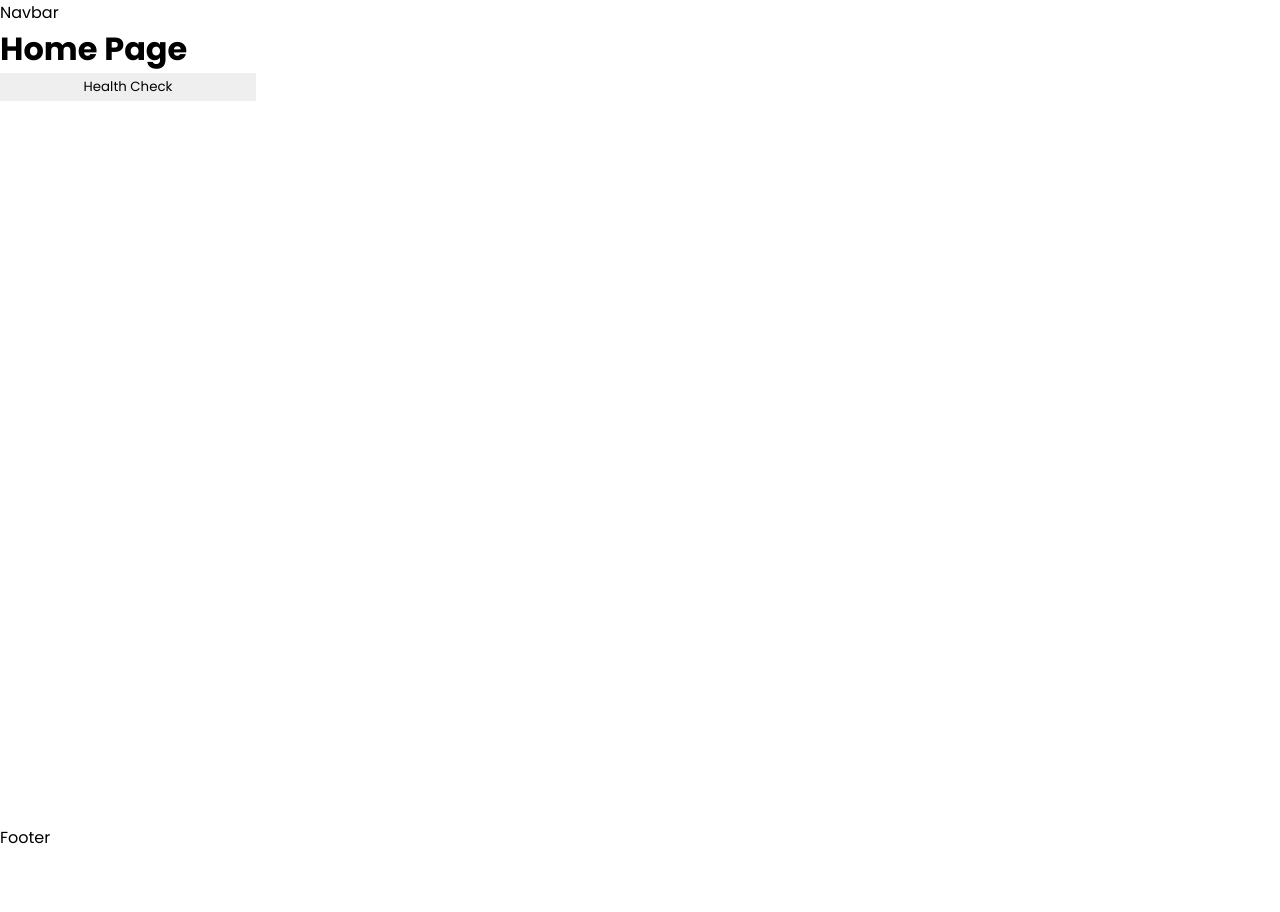
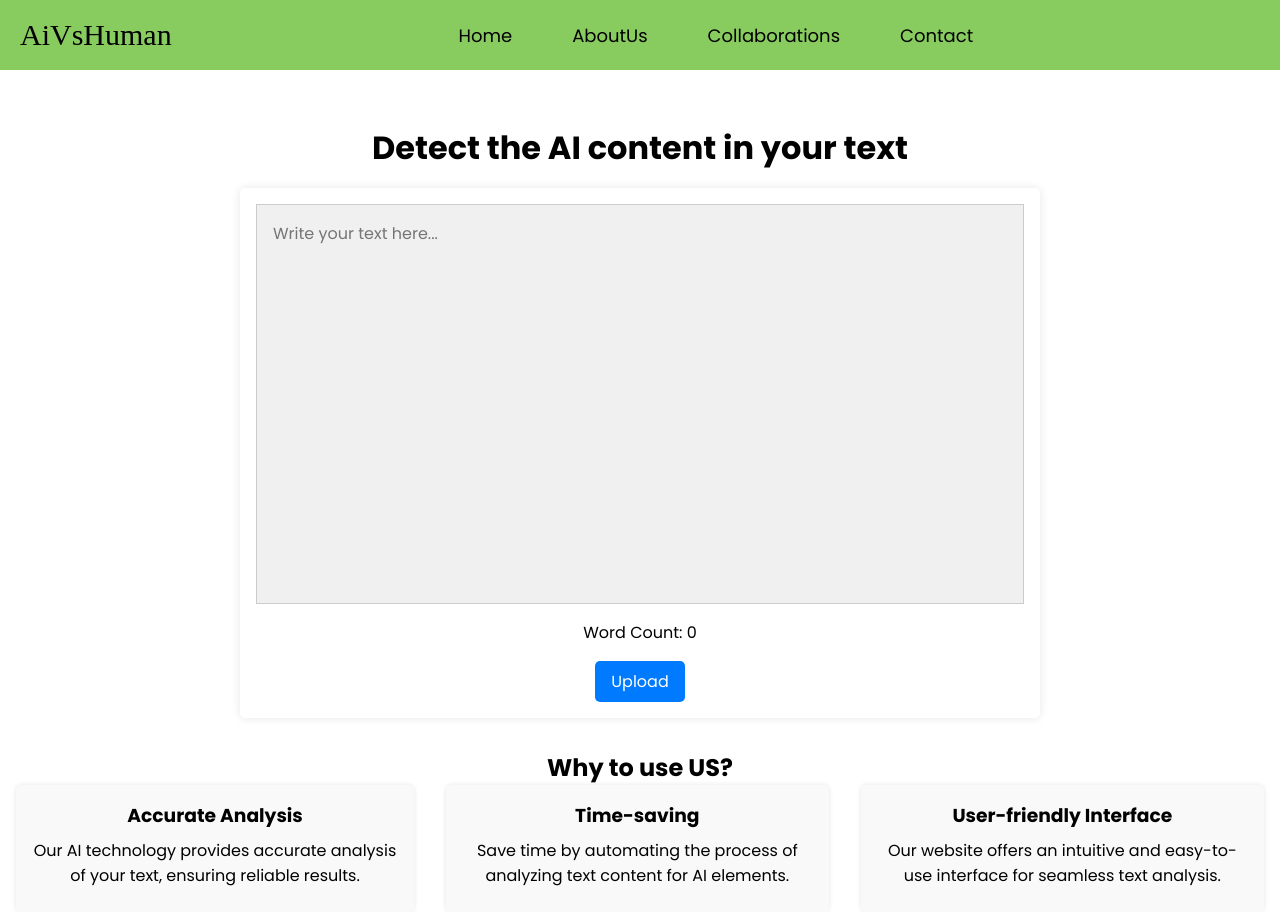
Before and after one commit to Dimpal-Kalita/AIvsHuman, a React (Vite) app: page / in a window 1280 px wide. Before the commit the page ends 850 px from the top, so only its background shows below. Built offline with nearby package versions, Linux system fonts and the light colour scheme.

Commit message:
UPD: home page created

```diff
--- a/src/App.jsx
+++ b/src/App.jsx
@@ -2,7 +2,7 @@ import { Routes, Route } from "react-router-dom";
 
 import { Home, Error } from "./Pages";
 
-import { Navbar, Footer } from "./Components";
+import { Navbar } from "./Components";
 
 const App = () => {
   return (
@@ -12,7 +12,7 @@ const App = () => {
         <Route path="/" element={<Home />} />
         <Route path="*" element={<Error />} />
       </Routes>
-      <Footer />
+      {/* <Footer /> */}
     </>
   );
 };
--- a/src/Components/Navbar/Navbar.jsx
+++ b/src/Components/Navbar/Navbar.jsx
@@ -1,5 +1,56 @@
+import React, { useState } from "react";
+import styles from "./Navbar.module.scss";
+
 const Navbar = () => {
-  return <nav>Navbar</nav>;
+  const [isActive, setIsActive] = useState(false);
+  const toggleActiveClass = () => {
+    setIsActive(!isActive);
+  };
+  const removeActive = () => {
+    setIsActive(false);
+  };
+  return (
+    <div className="App">
+      <header className="App-header">
+        <nav className={`${styles.navbar}`}>
+          {/* logo */}
+          <a href="#home" className={`${styles.logo}`}>
+            AiVsHuman
+          </a>
+          <ul className={`${styles.navMenu} ${isActive ? styles.active : ""}`}>
+            <div onClick={removeActive}>
+              <a href="#home" className={`${styles.navLink}`}>
+                Home
+              </a>
+            </div>
+            <div onClick={removeActive}>
+              <a href="#home" className={`${styles.navLink}`}>
+                AboutUs
+              </a>
+            </div>
+            <div onClick={removeActive}>
+              <a href="#home" className={`${styles.navLink}`}>
+                Collaborations
+              </a>
+            </div>
+            <div onClick={removeActive}>
+              <a href="#home" className={`${styles.navLink}`}>
+                Contact
+              </a>
+            </div>
+          </ul>
+          <div
+            className={`${styles.hamburger} ${isActive ? styles.active : ""}`}
+            onClick={toggleActiveClass}
+          >
+            <span className={`${styles.bar}`}></span>
+            <span className={`${styles.bar}`}></span>
+            <span className={`${styles.bar}`}></span>
+          </div>
+        </nav>
+      </header>
+    </div>
+  );
 };
 
 export default Navbar;
--- a/src/Components/Navbar/Navbar.module.scss
+++ b/src/Components/Navbar/Navbar.module.scss
@@ -0,0 +1,94 @@
+* {
+  padding: 0;
+  margin: 0;
+  box-sizing: border-box;
+}
+
+ul {
+  list-style: none;
+}
+
+a {
+  text-decoration: none;
+  color: black;
+  font-size: 18px;
+}
+
+/* navbar */
+.navbar {
+  background-color: rgb(136, 203, 95);
+  padding: 10px 20px;
+  display: flex;
+  justify-content: space-between;
+  align-items: center;
+  gap: 40px;
+  min-height: 70px;
+}
+
+/* logo  */
+.logo {
+  font-size: 30px;
+  font-family: "Lobster", cursive;
+}
+
+/* ul  */
+.navMenu {
+  display: flex;
+  justify-content: space-between;
+  align-items: center;
+  gap: 60px;
+}
+
+/* media queries */
+
+@media screen and (max-width: 780px) {
+  /* hamburger */
+  .hamburger {
+    display: block;
+    cursor: pointer;
+  }
+
+  .bar {
+    background-color: #120f0b;
+    width: 20px;
+    height: 3px;
+    display: block;
+    margin: 5px;
+    -webkit-transition: 0.3s ease-in-out;
+    transition: 0.3s ease-in-out;
+  }
+
+  /* adding active class to the bars  */
+  .hamburger.active .bar:nth-child(2) {
+    opacity: 0;
+  }
+  .hamburger.active .bar:nth-child(1) {
+    transform: translateY(8px) rotate(45deg);
+  }
+  .hamburger.active .bar:nth-child(3) {
+    transform: translateY(-8px) rotate(-45deg);
+  }
+
+  /* navMenu */
+
+  .navMenu {
+    position: absolute;
+    flex-direction: column;
+    gap: 0;
+    top: 70px;
+    left: -100%;
+    text-align: start;
+    width: 100%;
+    transition: 0.7s ease-in-out;
+    background-color: rgb(136, 203, 95);
+    padding: 10px;
+  }
+
+  .navMenu.active {
+    left: 0;
+  }
+
+  .navMenu li {
+    margin: 16px 0;
+  }
+}
--- a/src/Pages/Home/Home.jsx
+++ b/src/Pages/Home/Home.jsx
@@ -1,31 +1,67 @@
-import { Button } from "../../Components";
-import { useFetchOnAction } from "../../Hooks";
-
-import style from "./Home.module.scss";
+import React, { useState } from "react";
+import styles from "./Home.module.scss";
 
 const Home = () => {
-  const [fetchData, fetchFunc] = useFetchOnAction();
+  const [text, setText] = useState("");
 
-  const { data, loading, error } = fetchData;
-
-  const handleClick = () => {
-    fetchFunc("/db/demo.json");
+  const handleTextChange = (e) => {
+    setText(e.target.value);
   };
 
+  const handleUpload = () => {
+    console.log("Text uploaded:", text);
+  };
+
+  // Word counter function
+  const wordCount = text.trim().split(/\s+/).filter(Boolean).length;
+
   return (
-    <main className={style.home}>
-      {loading ? (
-        <h1>Loading...</h1>
-      ) : (
-        <>
-          <h1>Home Page</h1>
-          {error ? <h2 className={style.error}>{error}</h2> : <h2>{data?.msg}</h2>}
-          <Button type="button" onClick={handleClick}>
-            Health Check
-          </Button>
-        </>
-      )}
-    </main>
+    <div className={styles.homeContainer}>
+      {/* <div className={styles.home1}> */}
+      <div className={styles.titleContainer}>
+        <h1>Detect the AI content in your text</h1>
+      </div>
+      <div className={styles.textAreaContainer}>
+        <textarea
+          className={styles.formControl}
+          rows="25"
+          value={text}
+          onChange={handleTextChange}
+          placeholder="Write your text here..."
+        />
+        <div className={styles.wordCounter}>Word Count: {wordCount}</div>
+        <button className={styles.uploadButton} onClick={handleUpload}>
+          Upload
+        </button>
+      </div>
+      {/* </div> */}
+
+      {/* <div className={styles.whyUseWebsite}> */}
+      <h2>Why to use US?</h2>
+      <div className={styles.cardContainer}>
+        <div className={styles.card}>
+          <h3>Accurate Analysis</h3>
+          <p>
+            Our AI technology provides accurate analysis of your text, ensuring reliable
+            results.
+          </p>
+        </div>
+        <div className={styles.card}>
+          <h3>Time-saving</h3>
+          <p>
+            Save time by automating the process of analyzing text content for AI elements.
+          </p>
+        </div>
+        <div className={styles.card}>
+          <h3>User-friendly Interface</h3>
+          <p>
+            Our website offers an intuitive and easy-to-use interface for seamless text
+            analysis.
+          </p>
+        </div>
+      </div>
+    </div>
+    // </div>
   );
 };
 
--- a/src/Pages/Home/Home.module.scss
+++ b/src/Pages/Home/Home.module.scss
@@ -1,10 +1,102 @@
-// This is a part of Template
-.home {
-  height: 100vh;
-  h1 {
-    font-weight: bold;
-  }
-  .error {
-    color: red;
-  }
+.homeContainer {
+  display: flex;
+  flex-direction: column;
+  align-items: center;
+  justify-content: center;
+  height: 90vh;
+  // background-color: #dfe8dd; /* Light shade background */
+  padding: 1rem; /* Add some padding */
+  margin-top: 3rem; /* Add some margin to separate from the navbar */
 }
+.titleContainer {
+  // text-align: center;
+  // margin-bottom: 2rem; /* Add some margin to separate from the next section */
+  // background-color: #dfe8dd; /* Light shade background */
+}
+.home1 {
+  margin-top: 14rem;
+}
+.homeContainer h1 {
+  margin-top: 5rem;
+  margin-bottom: 1rem; /* Add some margin to separate from the next section */
+}
+
+.textAreaContainer {
+  width: 80%;
+  max-width: 800px; /* Set a max width */
+  display: flex;
+  flex-direction: column;
+  align-items: center;
+  justify-content: center;
+  background-color: #fff; /* White background for textarea container */
+  padding: 1rem;
+  border-radius: 5px; /* Add border radius */
+  box-shadow: 0 0 10px rgba(0, 0, 0, 0.1); /* Add box shadow */
+  margin-bottom: 2rem; /* Add some margin to separate from the next section */
+}
+
+.formControl {
+  width: 100%;
+  height: 50vh;
+  background-color: #f0f0f0;
+  color: #333;
+  padding: 1rem;
+  font-size: 1rem;
+  border: 1px solid #ccc;
+  resize: none;
+  margin-bottom: 1rem;
+}
+
+.wordCounter {
+  margin-bottom: 1rem;
+}
+
+.uploadButton {
+  padding: 0.5rem 1rem;
+  font-size: 1rem;
+  background-color: #007bff;
+  color: #fff;
+  border: none;
+  cursor: pointer;
+  border-radius: 5px;
+}
+
+.uploadButton:hover {
+  background-color: #0056b3;
+}
+
+.whyUseWebsite {
+  width: 80%;
+  max-width: 800px;
+  background-color: #fff;
+  padding: 1rem;
+  border-radius: 5px;
+  box-shadow: 0 0 10px rgba(0, 0, 0, 0.1);
+  margin-top: 5rem;
+}
+
+.whyUseWebsite h2 {
+  margin-bottom: 1rem;
+}
+
+.cardContainer {
+  display: flex;
+  justify-content: center;
+  gap: 2rem;
+}
+
+.card {
+  background-color: #f9f9f9;
+  padding: 1rem;
+  border-radius: 5px;
+  box-shadow: 0 0 5px rgba(0, 0, 0, 0.1);
+  text-align: center;
+}
+
+.card h3 {
+  margin-bottom: 0.5rem;
+}
+
+.card p {
+  margin-bottom: 0.5rem;
+}
```
